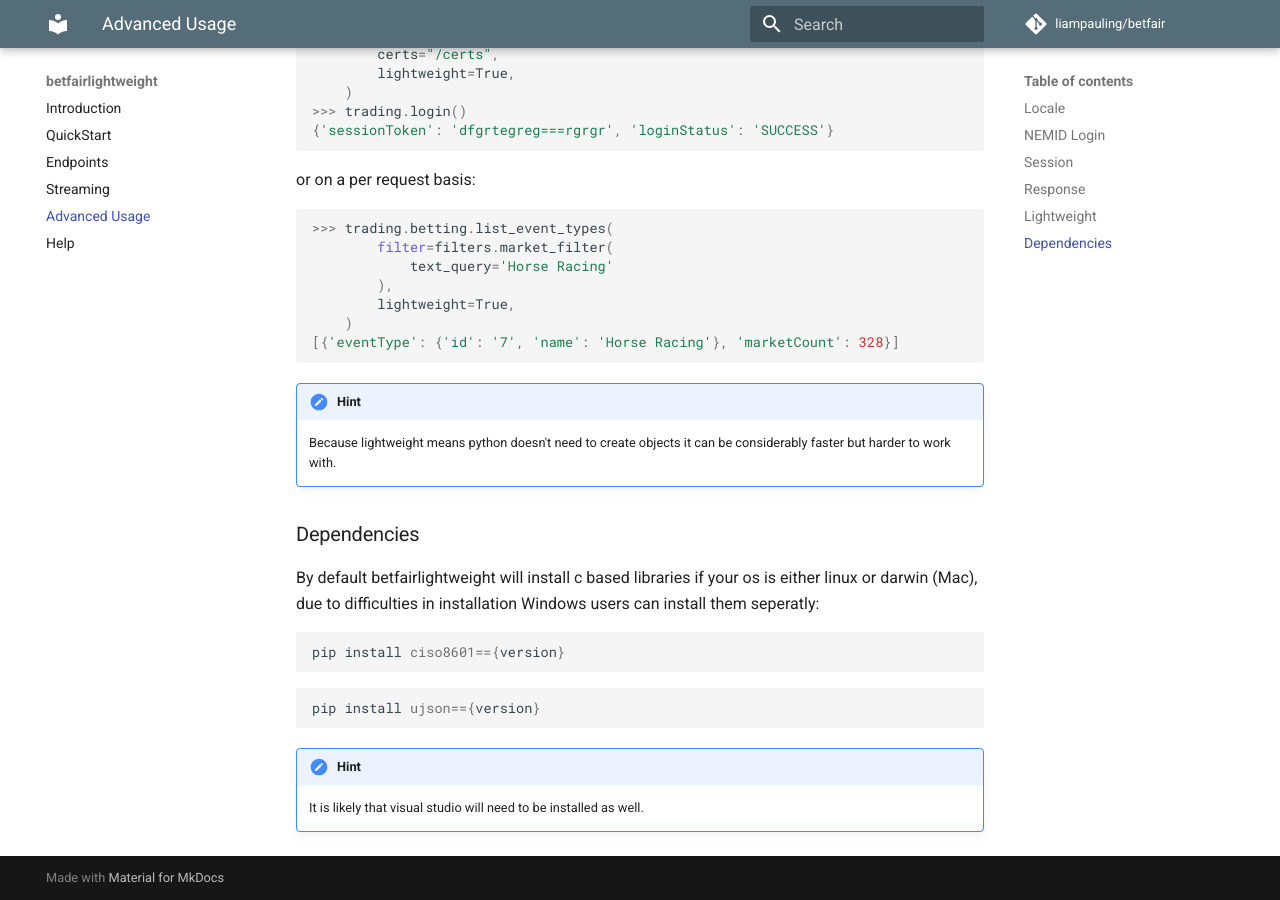
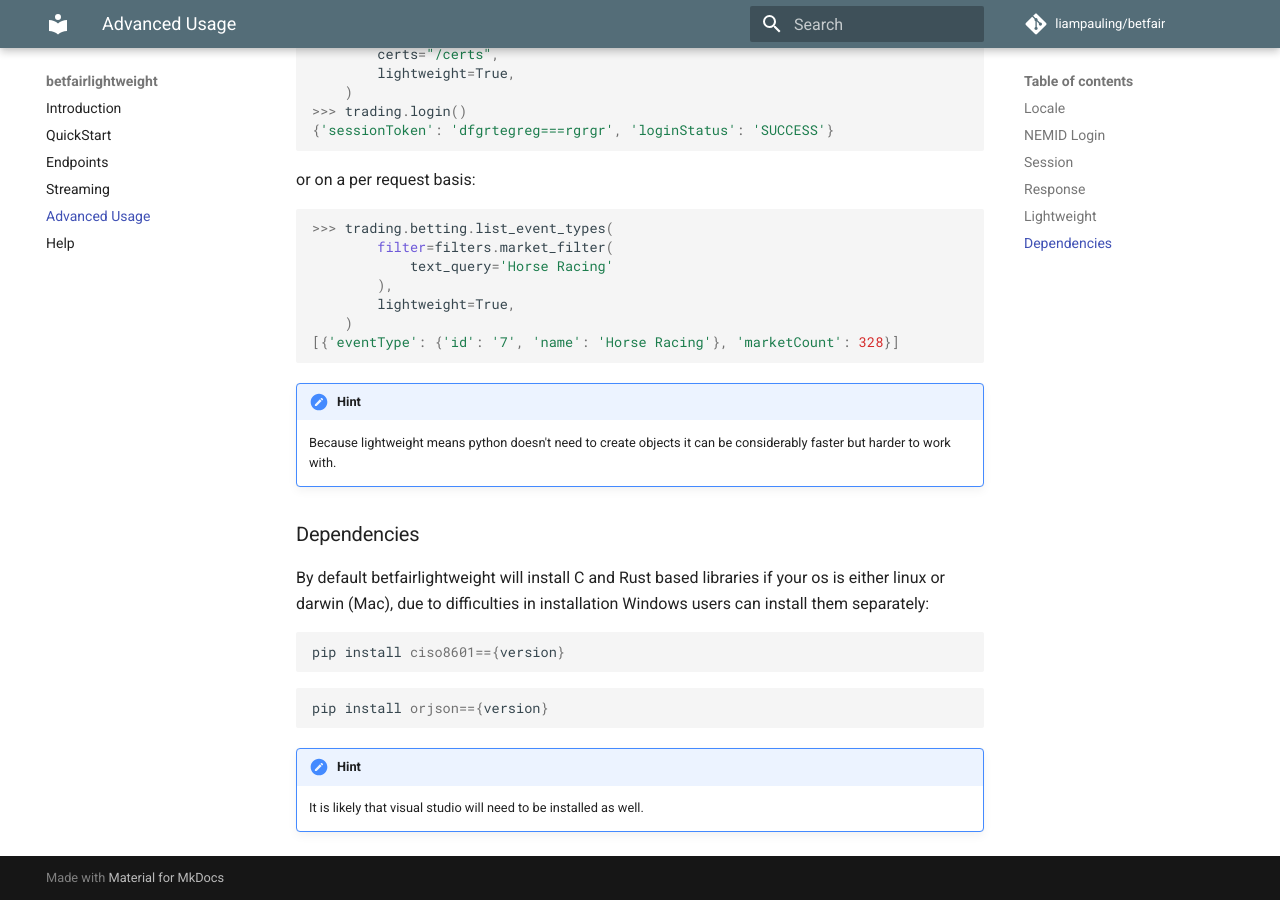
Before and after one commit to betcode-org/betfair, an MkDocs documentation site: the page built from docs/advanced.md, in a window 1280 px wide and 900 px high, scrolled down 2618 px. Built offline with MkDocs 1.6.1 and Material for MkDocs 9.7.7, drawn with Linux system fonts in a browser that asks for light colours; comment, search, counter and statistics services are not loaded.

Commit message:
migration from ujson (c) to orjson (Rust) recently orjson has become unstable with memory leaks and regular segfaults closes #328

````diff
--- a/HISTORY.rst
+++ b/HISTORY.rst
@@ -13,6 +13,7 @@ Release History
 
 **Dependencies**
 
+- #328 ujson migrated to orjson
 - black updated to 20.8b1
 
 2.7.2 (2020-08-03)
--- a/docs/advanced.md
+++ b/docs/advanced.md
@@ -152,13 +152,13 @@ or on a per request basis:
 
 ### Dependencies
 
-By default betfairlightweight will install c based libraries if your os is either linux or darwin (Mac), due to difficulties in installation Windows users can install them seperatly:
+By default betfairlightweight will install C and Rust based libraries if your os is either linux or darwin (Mac), due to difficulties in installation Windows users can install them separately:
 
 ```bash
 pip install ciso8601=={version}
 ```
 ```bash
-pip install ujson=={version}
+pip install orjson=={version}
 ```
 
 !!! hint
--- a/requirements.txt
+++ b/requirements.txt
@@ -1,3 +1,3 @@
 requests<2.25.0
 ciso8601==2.1.3; sys_platform == 'darwin' or sys_platform == 'linux'
-ujson==3.1.0; sys_platform == 'darwin' or sys_platform == 'linux'
+orjson==3.3.0; sys_platform == 'darwin' or sys_platform == 'linux'
````
Also changed, not shown: README.md (+1 -1 lines), docs/index.md (+1 -1 lines), 2 other files.
